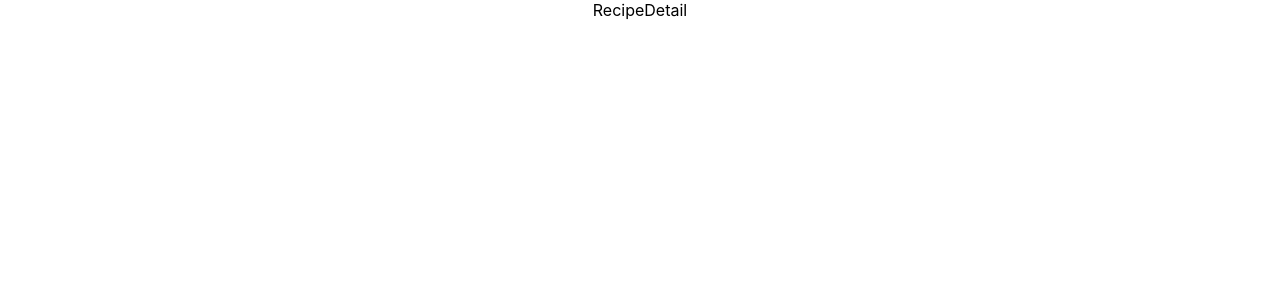
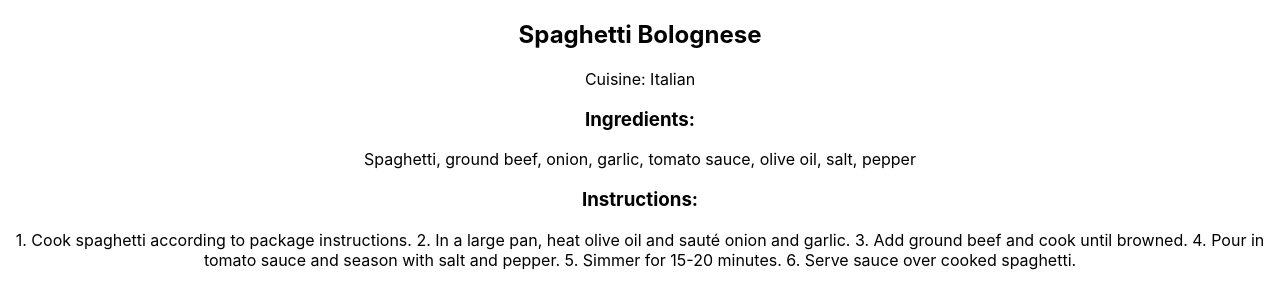
Before and after one commit to niyatinehal/mcr-round5, a React (Create React App) app: page /recipe/1 in a window 1280 px wide. Shown: the top 308 px of the page. Built offline with nearby package versions, Linux system fonts and the light colour scheme.

Commit message:
updated RecipeDetail.jsx

```diff
--- a/src/components/RecipeDetail.jsx
+++ b/src/components/RecipeDetail.jsx
@@ -1,7 +1,25 @@
-import React from 'react'
+import React, { useContext } from "react";
+import { useParams } from "react-router-dom";
+import { RecipeContext } from "../context/RecipieContext";
 
 export const RecipeDetail = () => {
+  const { id } = useParams();
+  const { recipeState } = useContext(RecipeContext);
+  const { recipes } = recipeState;
+  const recipe = recipes.find((recipe) => recipe.id === id);
+
+  if (!recipe) {
+    return <div>Recipe not found</div>;
+  }
+
   return (
-    <div>RecipeDetail</div>
-  )
-}
+    <div>
+      <h2>{recipe.name}</h2>
+      <p>Cuisine: {recipe.cuisine}</p>
+      <h3>Ingredients:</h3>
+      <p>{recipe.ingredients}</p>
+      <h3>Instructions:</h3>
+      <p>{recipe.instructions}</p>
+    </div>
+  );
+};
```
